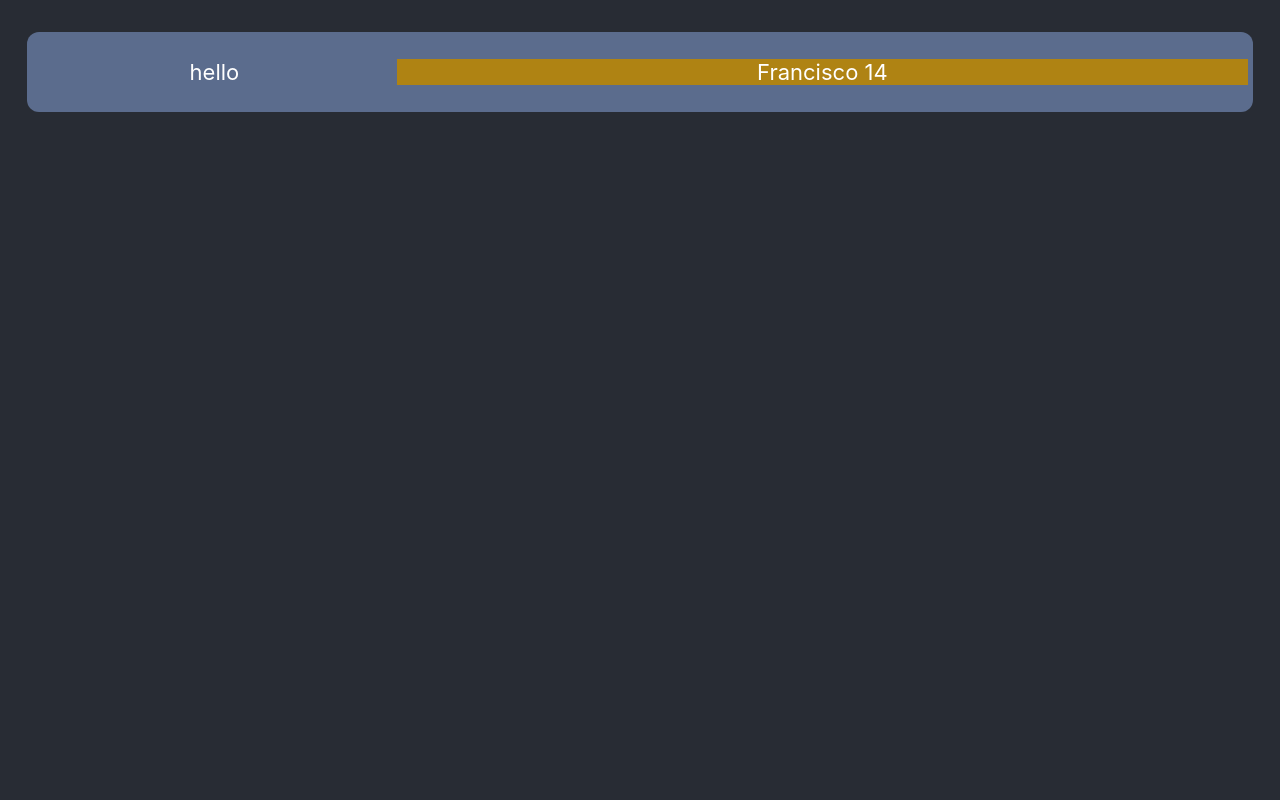
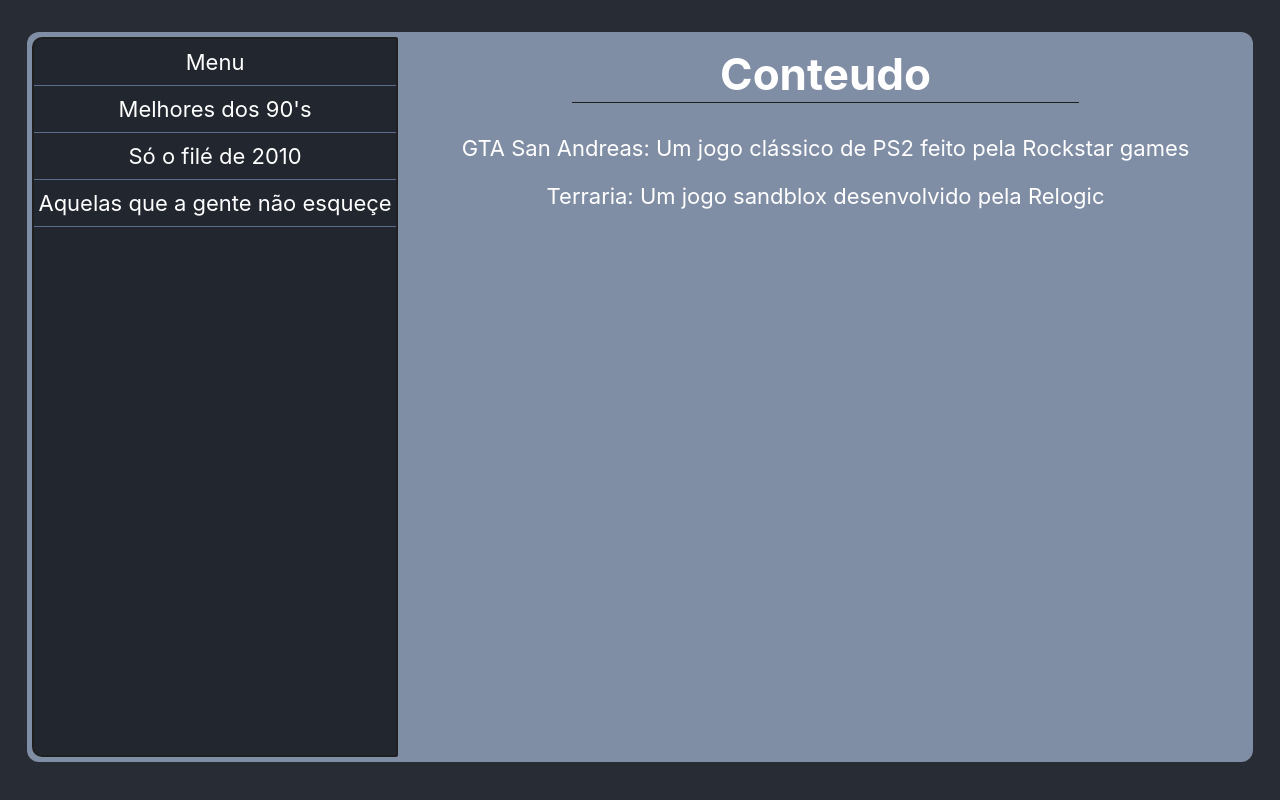
Before and after one commit to Helioborba/react-dep, a React (Create React App) app: page / in a window 1280 px wide. Built offline with nearby package versions, Linux system fonts and the light colour scheme.

Commit message:
adicionar estilos (conteudo e menu)

```diff
--- a/src/App.css
+++ b/src/App.css
@@ -2,7 +2,7 @@
   text-align: center;
 }
 
-.App-header {
+.App-main {
   background-color: rgb(40, 44, 52);
   min-height: 100vh;
   display: flex;
@@ -11,6 +11,7 @@
   justify-content: flex-start;
   font-size: calc(6px + 2vmin);
   color: white;
+
 }
 
 /* separa as div principais, o menu e a area de conteudo */
@@ -22,14 +23,37 @@
   max-width: 95%;
   border-radius: 12px;
   flex-direction: row;
-  background-color: #5b6c8d;
+  background-color: #808ea5;
   padding: 5px;
+  min-height: 90vh;
 }
 
 .App-menu {
   width: 30%;
+  background-color: #22272f;
+  border: solid 2px #1f1f1f;
+  border-radius: 10px 2px 2px 10px;
+}
+
+.App-menu div {
+  padding: 10px 0px 10px 0px;
+  border-bottom: 0.1px solid #5b6c8d;
+}
+
+.App-menu p {
+  margin: 0;
 }
 
 .App-content {
   width: 70%;
+  margin-left: 5px;
 }
+
+.App-content__header h1 {
+  /* display: inherit;
+  box-sizing: border-box;
+  width: 60vh; */
+  border-bottom: solid 1px #1f1f1f;
+  padding: 10px 0px 1px 0px;
+  margin: 0px clamp(10px, 20%, 400px) 0px clamp(10px, 20%, 400px);
+}
--- a/src/App.js
+++ b/src/App.js
@@ -5,22 +5,41 @@
   const dados = [
     {
       id: "1",
-      nome: "Francisco",
-      idade: "14"
+      titulo: "GTA San Andreas:",
+      conteudo: "Um jogo clássico de PS2 feito pela Rockstar games"
+    },
+    {
+      id: "2",
+      titulo: "Terraria:",
+      conteudo: "Um jogo sandblox desenvolvido pela Relogic"
     }
   ]
   return (
     <div className="App">
-      <header className="App-header">
+      <main className="App-main">
         <div className="App-background">
           <div className="App-menu">
-            <p>hello</p>
+            <div>
+              <p>Menu</p>
+            </div>
+            <div>
+              <p>Melhores dos 90's</p>
+            </div>
+            <div>
+              <p>Só o filé de 2010</p>
+            </div>
+            <div>
+              <p>Aquelas que a gente não esqueçe</p>
+            </div>
           </div>
           <div className="App-content">
+            <header className="App-content__header">
+              <h1>Conteudo</h1>
+            </header>
             <Exibir dados={dados}></Exibir>
           </div>
         </div>
-      </header>
+      </main>
     </div>
   );
 }
--- a/src/components/Exibir/Exibir.css
+++ b/src/components/Exibir/Exibir.css
@@ -1,4 +1,4 @@
 .Exibir {
-    background-color: #af8313;
-
+    padding-top: 10px;
+    color: #ffffff
 }
--- a/src/components/Exibir/Exibir.js
+++ b/src/components/Exibir/Exibir.js
@@ -8,8 +8,8 @@
             {props.dados.map((dado) =>  (
                 <ExibirItem
                     key={dado.id}
-                    nome={dado.nome}
-                    idade={dado.idade}
+                    titulo={dado.titulo}
+                    conteudo={dado.conteudo}
                 />
             ))}
         </div>
--- /dev/null
+++ b/src/components/Exibir/ExibirItems.css
@@ -0,0 +1,4 @@
+.ExibirItems {
+    margin-top: 40px;
+    color: blue;
+}
--- a/src/components/Exibir/ExibirItems.js
+++ b/src/components/Exibir/ExibirItems.js
@@ -1,12 +1,12 @@
 import React from "react";
-import "./Exibir.css"
+import "./ExibirItems.css"
 
 function ExibirItem(props) {
 
     return(
         <div>
             <div>
-                <p>{props.nome} {props.idade}</p>
+                <p>{props.titulo} {props.conteudo}</p>
             </div>
         </div>
     );
```
Also changed, not shown: 1 other file (tests, documents, lock files or other folders).
